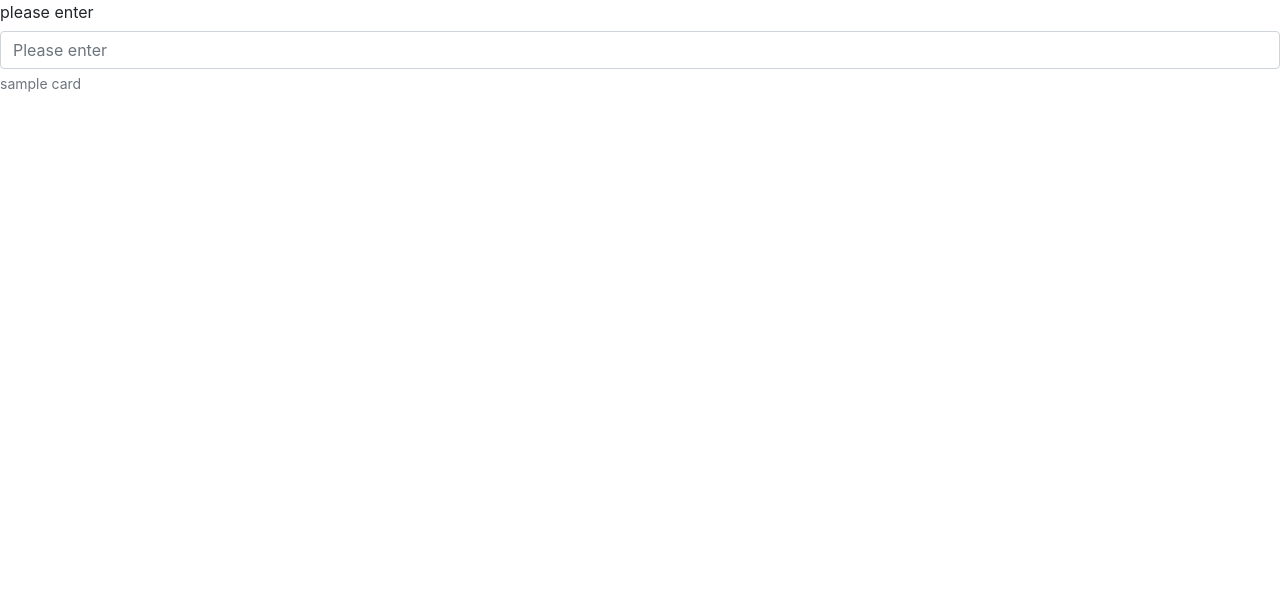
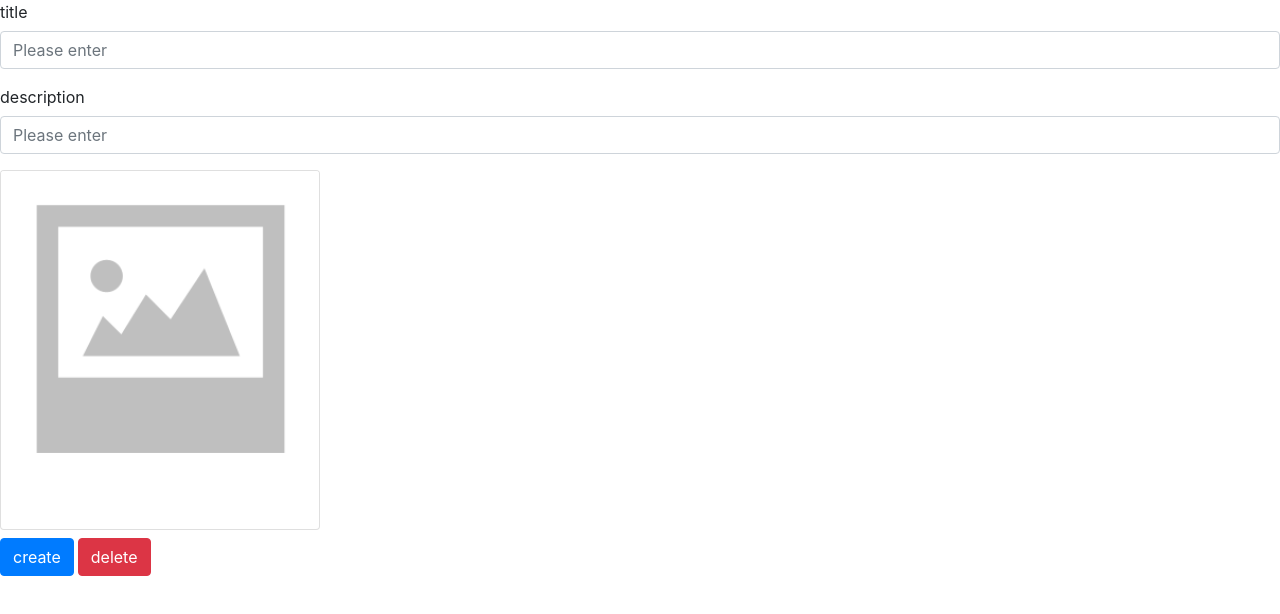
Before and after one commit to larrychunag/nuxt-side-project, a Nuxt app: page /sample in a window 1280 px wide. Shown: the top 614 px of the page. Built offline with nearby package versions, Linux system fonts and the light colour scheme.

Commit message:
feat: add form

```diff
--- a/components/atoms/PrimaryInput.vue
+++ b/components/atoms/PrimaryInput.vue
@@ -5,7 +5,6 @@
         v-model="innerInputValue"
         :type="type"
         :placeholder="placeholder"
-        :required="required ? true : false"
       ></b-form-input>
     </b-form-group>
   </div>
@@ -39,9 +38,6 @@ export default {
       type: String,
       default: 'Please enter',
     },
-    required: {
-      type: Boolean,
-    },
   },
   computed: {
     innerInputValue: {
--- /dev/null
+++ b/components/molecules/TheForm.vue
@@ -0,0 +1,36 @@
+<template>
+  <div>
+    <b-form>
+      <AtomsPrimaryInput v-model="form.title" label="title" />
+      <AtomsPrimaryInput v-model="form.description" label="description" />
+      <AtomsPrimaryCard :title="form.title" :description="form.description" />
+      <div class="flex-container">
+        <AtomsPrimaryButton class="mr-1" title="create" />
+        <AtomsPrimaryButton class="mr-1" title="delete" variant="danger" />
+      </div>
+    </b-form>
+  </div>
+</template>
+
+<script>
+export default {
+  name: 'TheForm',
+  props: {},
+  data: () => {
+    return {
+      form: {
+        title: '',
+        description: '',
+      },
+    }
+  },
+  methods: {},
+}
+</script>
+
+<style lang="scss">
+.flex-container {
+  display: flex;
+  flex-direction: row;
+}
+</style>
--- a/pages/sample.vue
+++ b/pages/sample.vue
@@ -1,12 +1,6 @@
 <template>
   <div>
-    <AtomsPrimaryInput
-      v-model="value"
-      title="sample"
-      label="please enter"
-      description="sample card"
-      required="true"
-    />
+    <MoleculesTheForm />
   </div>
 </template>
 <script lang="ts">
```
Also changed, not shown: package.json (+5 -3 lines), 1 other file (tests, documents, lock files or other folders).
